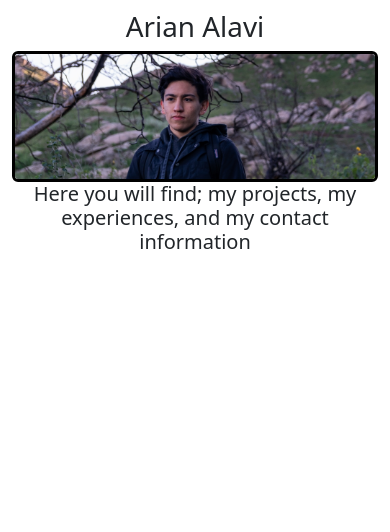
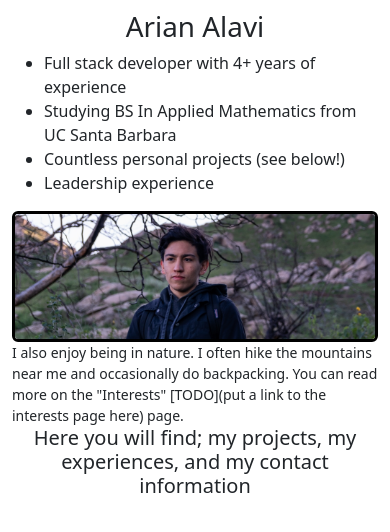
Before and after one commit to AriAlavi/ArianAlaviWebsite, a Django app: page / in a window 390 px wide. Shown: the part 16-548 px from the top of the page. Run offline with Django 4.2, Linux system fonts and the light colour scheme.

Commit message:
mobile test!

```diff
--- a/main/templates/main/home.html
+++ b/main/templates/main/home.html
@@ -4,9 +4,22 @@
 <div class="row">
     <div class="col-sm-6">
         <h1 align="center">Arian Alavi</h1>
+        <div class="row">
+            <div class="col-sm-3"></div>
+            <div class="col-sm-6">
+                <ul>
+                    <li>Full stack developer with 4+ years of experience</li>
+                    <li>Studying BS In Applied Mathematics from UC Santa Barbara</li>
+                    <li>Countless personal projects (see below!)</li>
+                    <li>Leadership experience</li>
+                </ul>
+            </div>
+            <div class="col-sm-3"></div>
+        </div>
     </div>
     <div class="col-sm-6">
         <img src="{% static 'main/home.jpg' %}" alt="Image of Arian Alavi on a hike" style="border-radius: 6px; border: solid 3px black; width: 100%;">
+        <small>I also enjoy being in nature. I often hike the mountains near me and occasionally do backpacking. You can read more on the "Interests" [TODO](put a link to the interests page here) page.</small>
     </div>
 </div>
 
```
